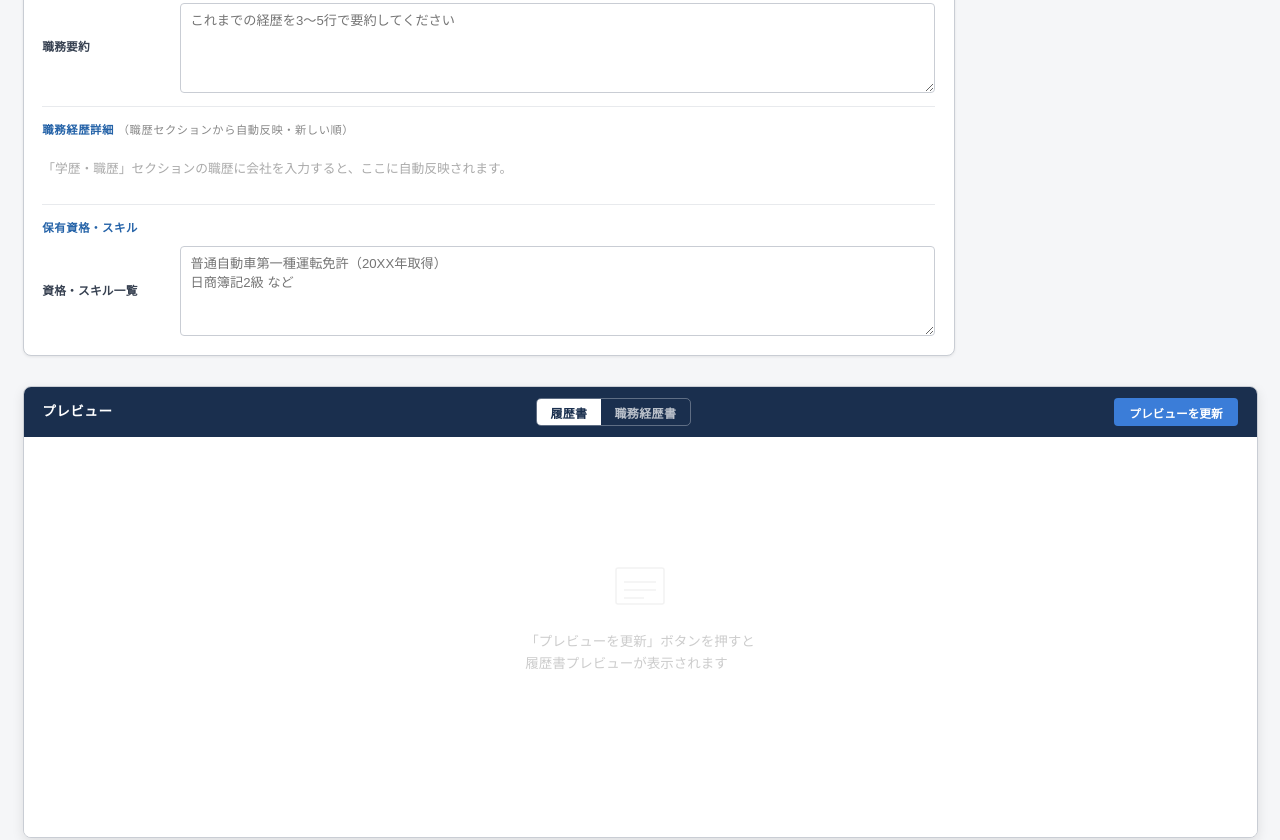
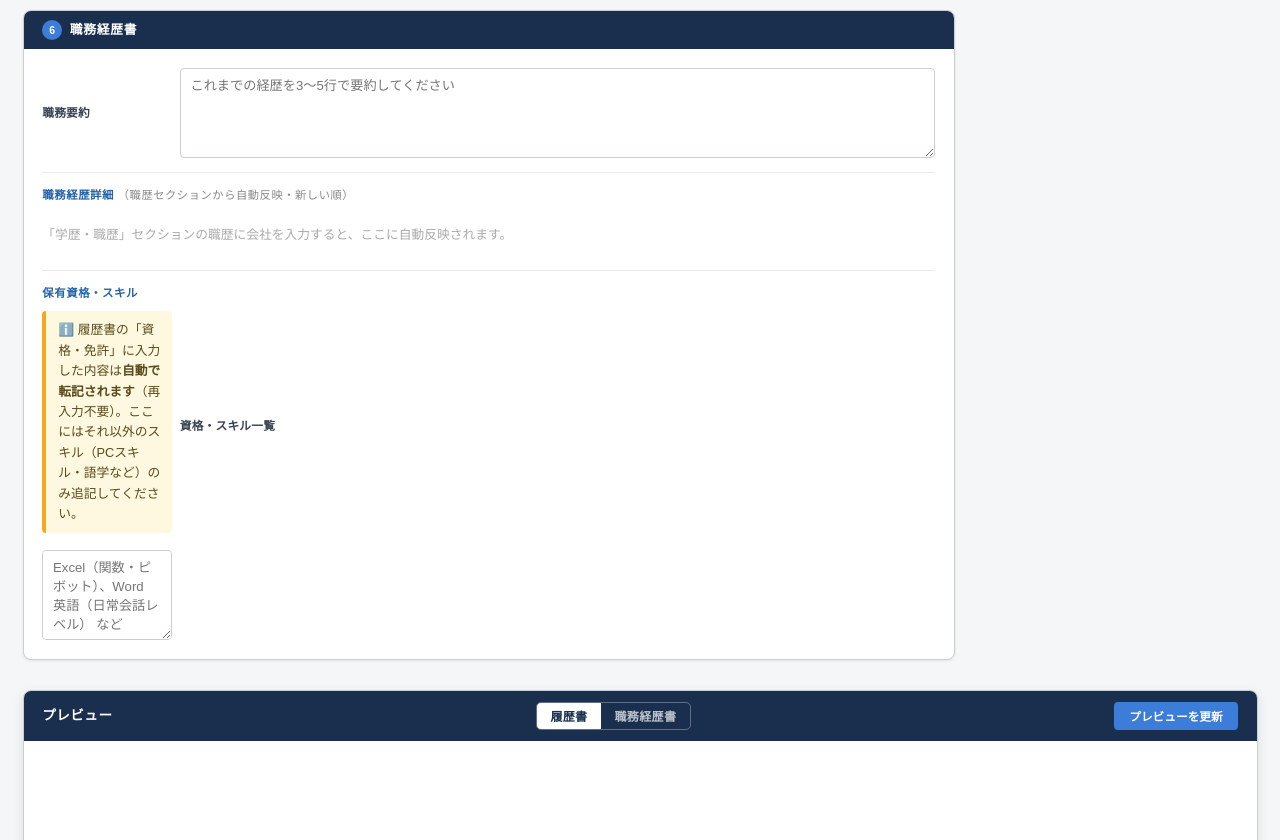
Before and after one commit to yoshimuraonelink-maker/resume-tool, a plain HTML site: page index.html in a window 1280 px wide. Shown: the part 2375-3215 px from the top of the page. Drawn offline with Linux system fonts and the light colour scheme.

Commit message:
資格・免許の自動転記について再入力不要の注意書きを追加
Co-Authored-By: Claude Opus 5.5 <noreply@anthropic.com>

```diff
--- a/index.html
+++ b/index.html
@@ -1761,6 +1761,9 @@
           <h2>資格・免許</h2>
         </div>
         <div class="section-body">
+          <div style="background:#fff8e1;border-left:4px solid #f5a623;padding:0.6rem 0.8rem;margin-bottom:0.9rem;font-size:0.85rem;color:#5a4a1a;border-radius:4px;">
+            ℹ️ ここで入力した資格・免許は、職務経歴書の「保有資格・スキル」に<strong>自動で転記されます</strong>。職務経歴書側での再入力は不要です。
+          </div>
           <div class="dynamic-table-wrap">
             <table class="dynamic-table" id="qualTable">
               <thead>
@@ -1894,8 +1897,11 @@
           <div class="sub-section">
             <div class="sub-section-label">保有資格・スキル</div>
             <div class="form-row">
+              <div style="background:#fff8e1;border-left:4px solid #f5a623;padding:0.6rem 0.8rem;margin-bottom:0.6rem;font-size:0.85rem;color:#5a4a1a;border-radius:4px;">
+                ℹ️ 履歴書の「資格・免許」に入力した内容は<strong>自動で転記されます</strong>（再入力不要）。ここにはそれ以外のスキル（PCスキル・語学など）のみ追記してください。
+              </div>
               <label for="skillsText">資格・スキル一覧</label>
-              <textarea id="skillsText" name="skillsText" rows="3" placeholder="普通自動車第一種運転免許（20XX年取得）&#10;日商簿記2級 など"></textarea>
+              <textarea id="skillsText" name="skillsText" rows="3" placeholder="Excel（関数・ピボット）、Word&#10;英語（日常会話レベル） など"></textarea>
             </div>
           </div>
 
```
